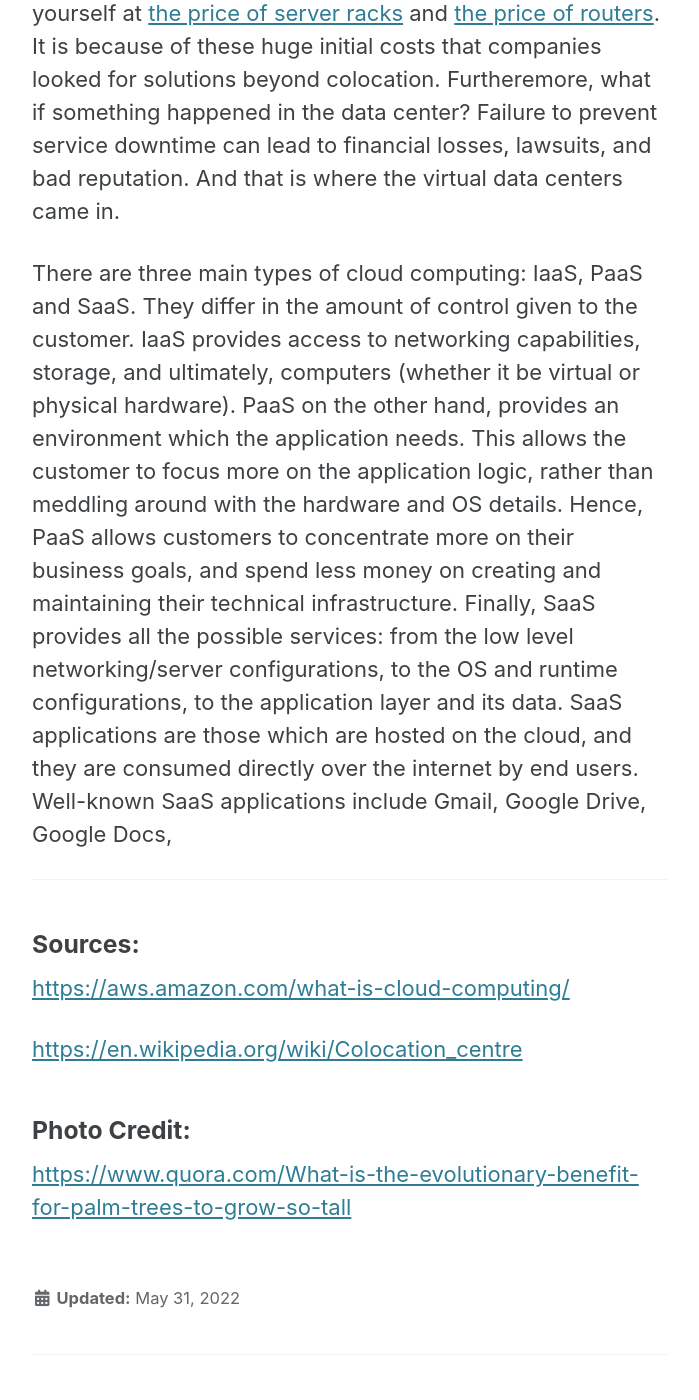
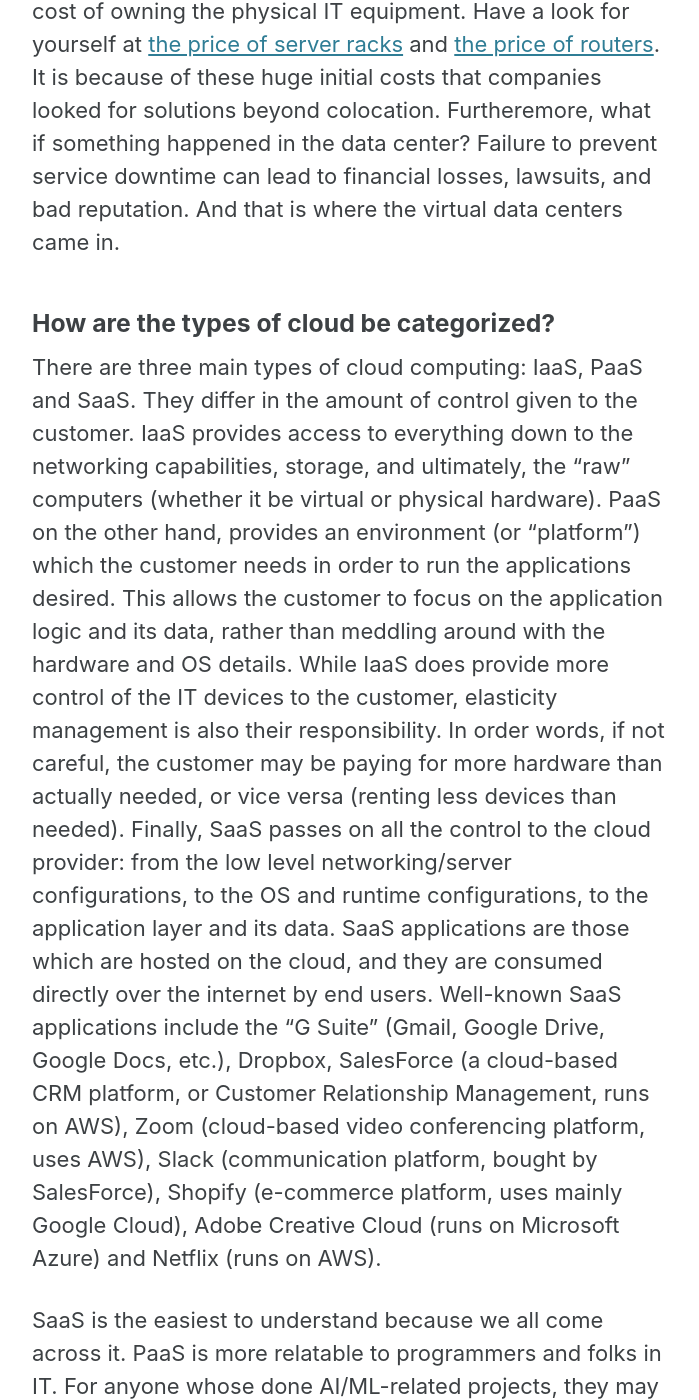
Before and after one commit to andreigue/andreigue.github.io, a Jekyll site: the page built from _posts/2022-05-31-cloud-terminology.md, in a window 1280 px wide and 1400 px high, scrolled down 1709 px. Shown: the whole window, without its empty margins (290-989 px from the left). Built offline with Jekyll 4.4.1, drawn with Linux system fonts in a browser that asks for light colours; cached includes are drawn as plain includes; nearby versions of some CDN libraries; some of the changed text lies outside the part shown.

Commit message:
completed article on cloud

```diff
--- a/_posts/2022-05-31-cloud-terminology.md
+++ b/_posts/2022-05-31-cloud-terminology.md
@@ -1,10 +1,10 @@
-What is the general definition of cloud?
+### What is the general definition of cloud?
 
 Amazon's AWS basic definition is spot on: "Cloud computing is the on-demand delivery of IT resources over the Internet with pay-as-you-go pricing. Instead of buying, owning, and maintaining physical data centers and servers, you can access technology services, such as computing power, storage, and databases, on an as-needed basis from a cloud provider like Amazon Web Services (AWS)." [1]
 Now of course AWS (33% market share) conveniently forgot to mention its competitors: Microsoft Azure (21% share), Google Cloud (10% share), Alibaba Cloud (6% share), IBM Cloud (4% share), Salesforce Cloud offerings (3% share), Tencent Cloud (3% share) and Oracle Cloud (2% share).
 These are huge companies, and they can afford to spend billions on procuring entire data centers and physical servers. This translates into savings for the customers thanks to the economies of scale. Customers don't typically  know or care about the exact physical location of those resources, but the important thing is that the servers used for the task are spread in multiple locations, which improves reliability and reduces latency for end users (if any).
 
-Why cloud?
+### Why the cloud? Why now?
 
 To better understand why, it helps to see how we got here. In th 1990's, large companies would have rooms in their business solely for the purpose of storing data. Hence, the entire data center belongs to the company. The company has entire control over their data center; it's their servers, their databases, their routers, switches and firewalls. All of this is theirs, because they bought them. Now the question is, why didn't all companies just build their own centers and buy their own equipment? Well the first reason was that investing in data center real estate is expensive.
 
@@ -13,10 +13,14 @@ That is where co-location started to become a thing. In this scenario, the compa
 Beyond the cost of owning physical space, there is also the cost of owning the physical IT equipment. Have a look for yourself at [the price of server racks](https://www.cdw.com/search/servers-server-management/servers/rack-servers/?w=SB2) and [the price of routers](https://www.cdw.com/search/networking/routers/data-routers/?w=RG4). It is because of these huge initial costs that companies looked for solutions beyond colocation. Furtheremore, what if something happened in the data center? Failure to prevent service downtime can lead to financial losses, lawsuits, and bad reputation. And that is where the virtual data centers came in.
 
 
+### How are the types of cloud be categorized?
 
 There are three main types of cloud computing: IaaS, PaaS and SaaS. They differ in the amount of control given to the customer.
-IaaS provides access to networking capabilities, storage, and ultimately, computers (whether it be virtual or physical hardware). PaaS on the other hand, provides an environment which the application needs. This allows the customer to focus more on the application logic, rather than meddling around with the hardware and OS details. Hence, PaaS allows customers to concentrate more on their business goals, and spend less money on creating and maintaining their technical infrastructure. Finally, SaaS provides all the possible services: from the low level networking/server configurations, to the OS and runtime configurations, to the application layer and its data. SaaS applications are those which are hosted on the cloud, and they are consumed directly over the internet by end users. Well-known SaaS applications include Gmail, Google Drive, Google Docs,
+IaaS provides access to everything down to the networking capabilities, storage, and ultimately, the "raw" computers (whether it be virtual or physical hardware). PaaS on the other hand, provides an environment (or "platform") which the customer needs in order to run the applications desired. This allows the customer to focus on the application logic and its data, rather than meddling around with the hardware and OS details. While IaaS does provide more control of the IT devices to the customer, elasticity management is also their responsibility. In order words, if not careful, the customer may be paying for more hardware than actually needed, or vice versa (renting less devices than needed). Finally, SaaS passes on all the control to the cloud provider: from the low level networking/server configurations, to the OS and runtime configurations, to the application layer and its data. SaaS applications are those which are hosted on the cloud, and they are consumed directly over the internet by end users. Well-known SaaS applications include the "G Suite" (Gmail, Google Drive, Google Docs, etc.), Dropbox, SalesForce (a cloud-based CRM platform, or Customer Relationship Management, runs on AWS), Zoom (cloud-based video conferencing platform, uses AWS), Slack (communication platform, bought by SalesForce), Shopify (e-commerce platform, uses mainly Google Cloud), Adobe Creative Cloud (runs on Microsoft Azure) and Netflix (runs on AWS).
 
+SaaS is the easiest to understand because we all come across it. PaaS is more relatable to programmers and folks in IT. For anyone whose done AI/ML-related projects, they may have used Google Colab. Rather than having to update and manage the AI/ML libraries manually, that is all done by Google. All the developer needs to do is focus on writing the code, rather than setting up and maintaining the runtime environment. Another example of a PaaS is Google App Engine, which is used for building web applications and mobile backend. PaaS essentially serves as a platform for the development or deployment of code to create a cloud-based applications.
+
+IaaS is even more "niche", with examples like AWS EC2 (Elastic Compute Cloud), OpenStack, and GCE (Google Compute Engine), all of which provide virtual servers
 ---
 
 ### Sources:
```
